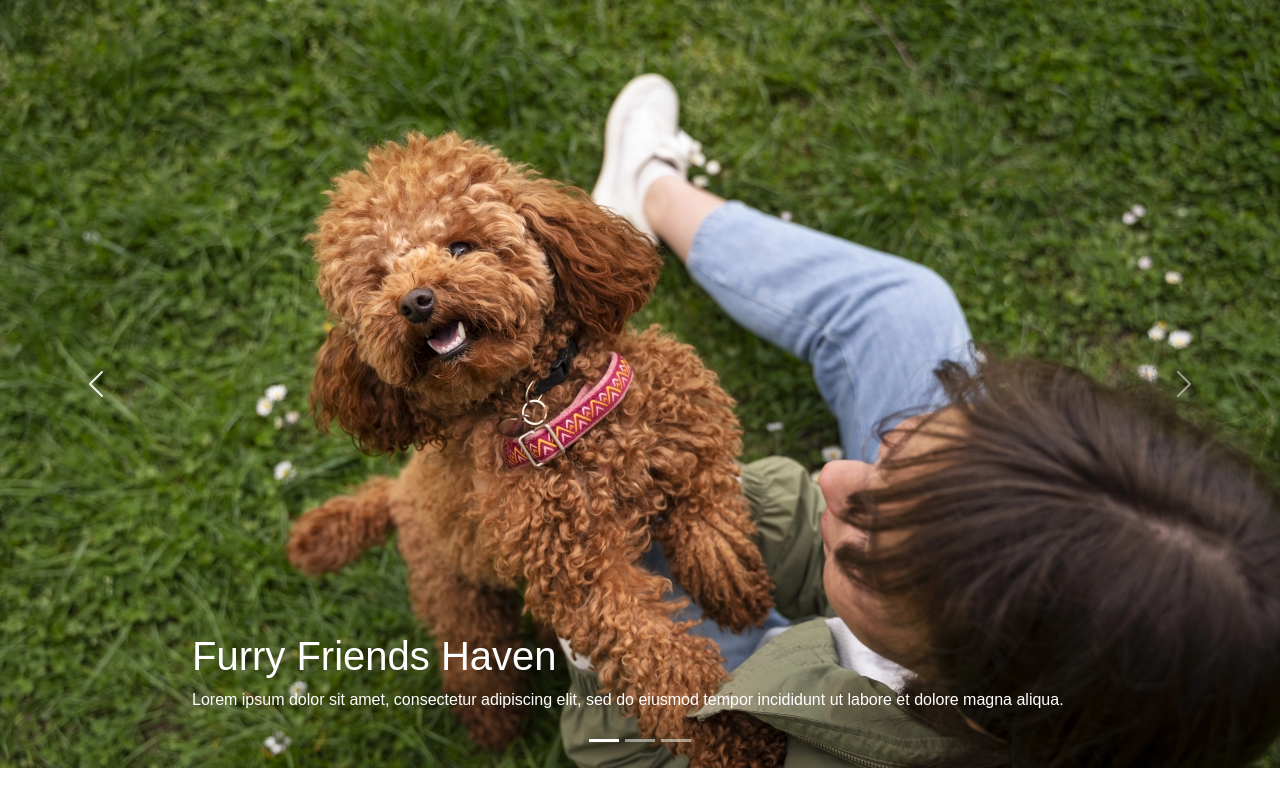
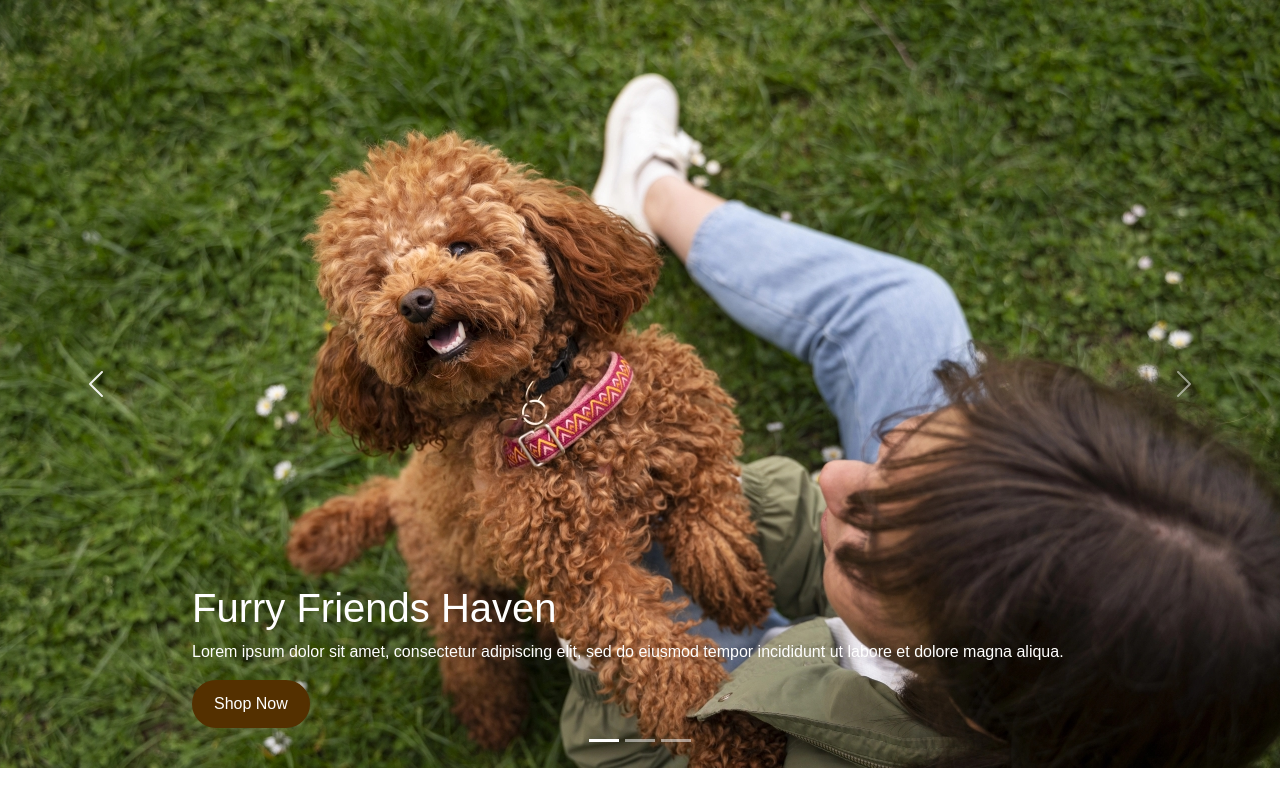
Before and after one commit to chamaxx9zp/pet-shop, a Next.js app: page / in a window 1280 px wide. Built offline with nearby package versions, Linux system fonts and the light colour scheme; a web font is replaced by a local one.

Commit message:
add button component to hero slider

```diff
--- /dev/null
+++ b/src/app/components/buttons/ButtonHoverBrown/ButtonHoverWhite.module.scss
@@ -0,0 +1,14 @@
+.button-custom {
+    border-radius: 30px;
+    background-color: #543000;
+    color: white;
+    border: 2px solid #543000;
+    padding: 10px 20px;
+    font-size: 16px;
+
+    &:hover {
+      background-color: transparent;
+      color: white;
+      border-color: white;
+    }
+  }
--- /dev/null
+++ b/src/app/components/buttons/ButtonHoverBrown/ButtonHoverWhite.tsx
@@ -0,0 +1,16 @@
+import React from "react";
+import { Button } from "react-bootstrap";
+import styles from "./ButtonHoverWhite.module.scss";
+
+function ButtonHoverWhite({ text = "" }) {
+  return (
+    <div>
+      <Button variant="primary"  className={styles['button-custom']} onClick={() => console.log("Shop Now")}>
+
+        {text}
+      </Button>
+    </div>
+  );
+}
+
+export default ButtonHoverWhite;
--- a/src/app/components/hero-slider/HeroSlider.tsx
+++ b/src/app/components/hero-slider/HeroSlider.tsx
@@ -6,6 +6,7 @@ import Image from "next/image";
 import Container from "react-bootstrap/Container";
 import Row from "react-bootstrap/Row";
 import Col from "react-bootstrap/Col";
+import ButtonHoverWhite from "../buttons/ButtonHoverBrown/ButtonHoverWhite";
 
 import firstSlideImage from "../../../../public/homepage/hero-slider/adorable-dog-park-nature-with-owner.jpg";
 
@@ -29,6 +30,28 @@ function HeroSlider() {
                     do eiusmod tempor incididunt ut labore et dolore magna
                     aliqua.
                   </p>
+                  <div className="text-start">
+                    <ButtonHoverWhite text="Shop Now"/>
+                  </div>
+                </Carousel.Caption>
+
+              </Carousel.Item>
+              <Carousel.Item>
+                <Image
+                  src={firstSlideImage}
+                  alt="First slide"
+                  className="imgcont"
+                />
+                <Carousel.Caption className="hero-caption">
+                  <h1 className="text-start">Furry Friends Haven</h1>
+                  <p className="text-start">
+                    Lorem ipsum dolor sit amet, consectetur adipiscing elit, sed
+                    do eiusmod tempor incididunt ut labore et dolore magna
+                    aliqua.
+                  </p>
+                  <div className="text-start">
+                    <ButtonHoverWhite text="Shop Now"/>
+                  </div>
                 </Carousel.Caption>
               </Carousel.Item>
               <Carousel.Item>
@@ -44,21 +67,9 @@ function HeroSlider() {
                     do eiusmod tempor incididunt ut labore et dolore magna
                     aliqua.
                   </p>
-                </Carousel.Caption>
-              </Carousel.Item>
-              <Carousel.Item>
-                <Image
-                  src={firstSlideImage}
-                  alt="First slide"
-                  className="imgcont"
-                />
-                <Carousel.Caption className="hero-caption">
-                  <h1 className="text-start">Furry Friends Haven</h1>
-                  <p className="text-start">
-                    Lorem ipsum dolor sit amet, consectetur adipiscing elit, sed
-                    do eiusmod tempor incididunt ut labore et dolore magna
-                    aliqua.
-                  </p>
+                  <div className="text-start">
+                    <ButtonHoverWhite text="Shop Now"/>
+                  </div>
                 </Carousel.Caption>
               </Carousel.Item>
             </Carousel>
```
Also changed, not shown: src/app/components/buttons/ButtonHoverWhite/ButtonHoverBrown.module.scss (added), src/app/components/buttons/ButtonHoverWhite/ButtonHoverBrown.tsx (added).
